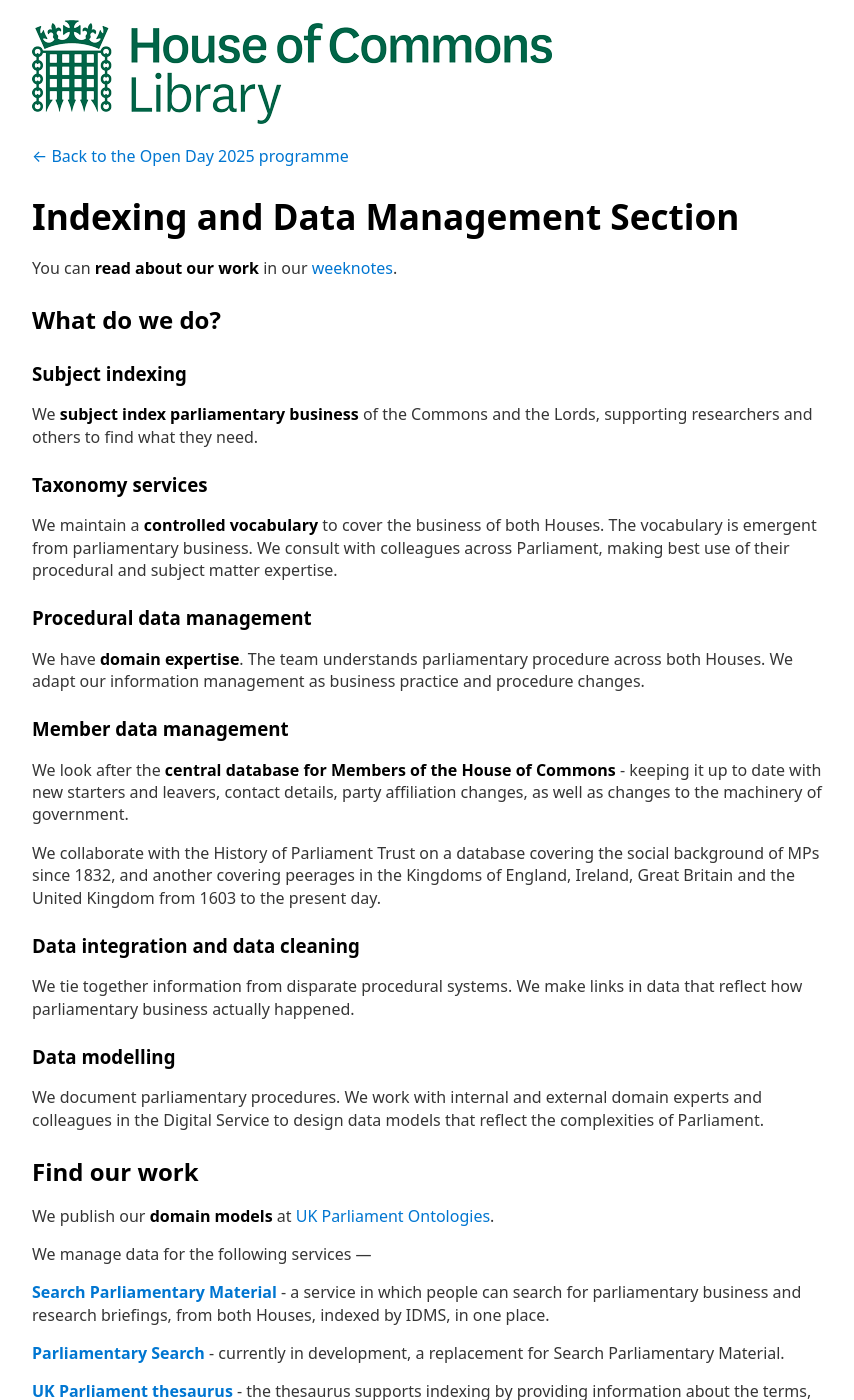
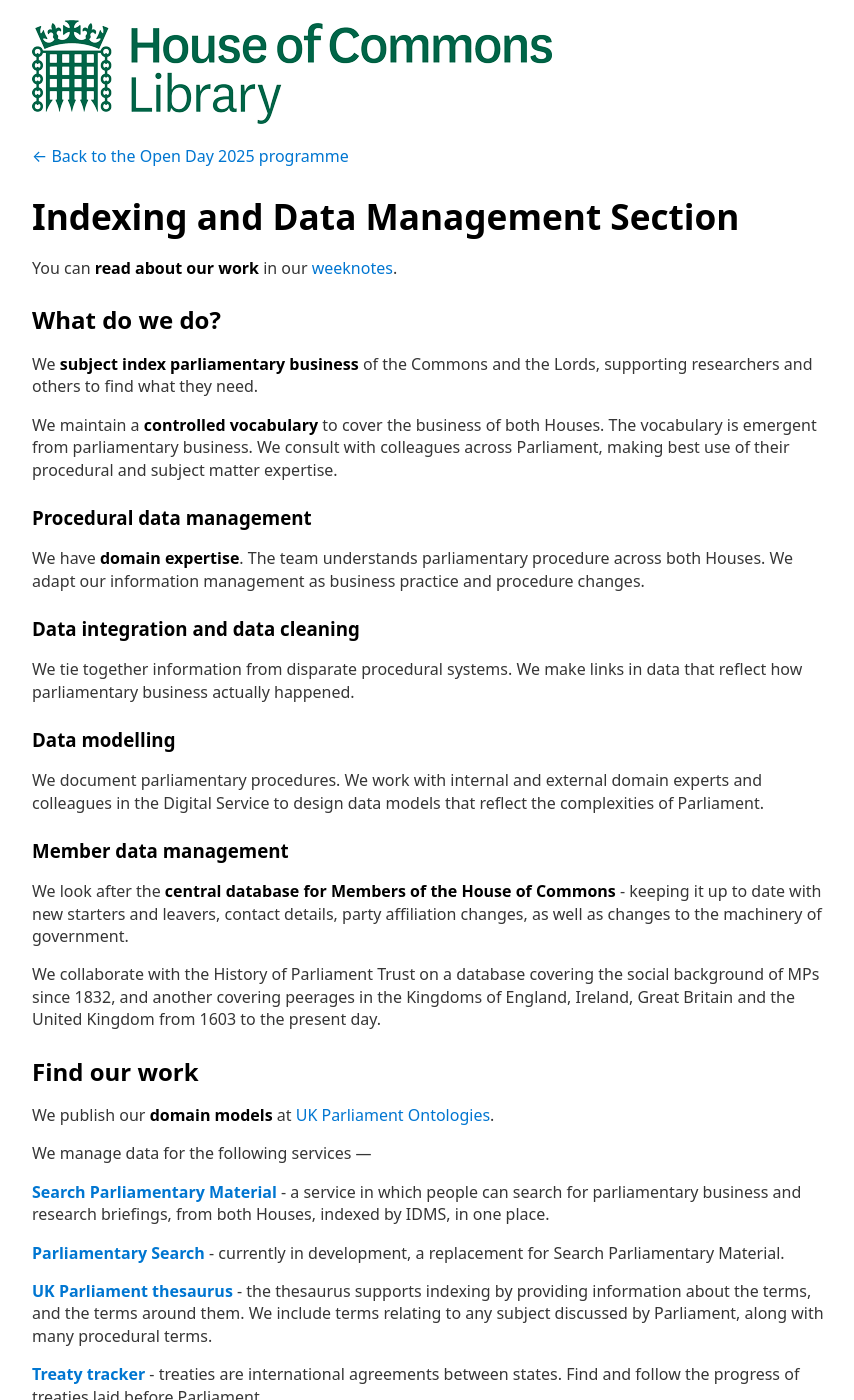
Before and after one commit to ukparliament/commons-library-open-day, a Jekyll site: the page built from 2025/idms/index.md, in a window 1280 px wide and 1400 px high. Shown: the whole window, without its empty margins (208-1062 px from the left). Built offline with Jekyll 4.4.1, drawn with Linux system fonts in a browser that asks for light colours; our own code applies the rules of GitHub Pages for plain Markdown files.

Commit message:
trying no h3s in first section

```diff
--- a/2025/idms/index.md
+++ b/2025/idms/index.md
@@ -6,25 +6,23 @@ You can **read about our work** in our [weeknotes](https://ukparliament.github.i
 
 ## What do we do?
 
-### Subject indexing
 We **subject index parliamentary business** of the Commons and the Lords, supporting researchers and others to find what they need.
 
-### Taxonomy services
 We maintain a **controlled vocabulary** to cover the business of both Houses. The vocabulary is emergent from parliamentary business. We consult with colleagues across Parliament, making best use of their procedural and subject matter expertise.
 
 ### Procedural data management
 We have **domain expertise**. The team understands parliamentary procedure across both Houses. We adapt our information management as business practice and procedure changes.
-
-### Member data management
-We look after the **central database for Members of the House of Commons** - keeping it up to date with new starters and leavers, contact details, party affiliation changes, as well as changes to the machinery of government.
-
-We collaborate with the History of Parliament Trust on a database covering the social background of MPs since 1832, and another covering peerages in the Kingdoms of England, Ireland, Great Britain and the United Kingdom from 1603 to the present day.
 
 ### Data integration and data cleaning
 We tie together information from disparate procedural systems. We make links in data that reflect how parliamentary business actually happened.
 
 ### Data modelling
 We document parliamentary procedures. We work with internal and external domain experts and colleagues in the Digital Service to design data models that reflect the complexities of Parliament.
+
+### Member data management
+We look after the **central database for Members of the House of Commons** - keeping it up to date with new starters and leavers, contact details, party affiliation changes, as well as changes to the machinery of government.
+
+We collaborate with the History of Parliament Trust on a database covering the social background of MPs since 1832, and another covering peerages in the Kingdoms of England, Ireland, Great Britain and the United Kingdom from 1603 to the present day.
 
 ## Find our work
 
```
